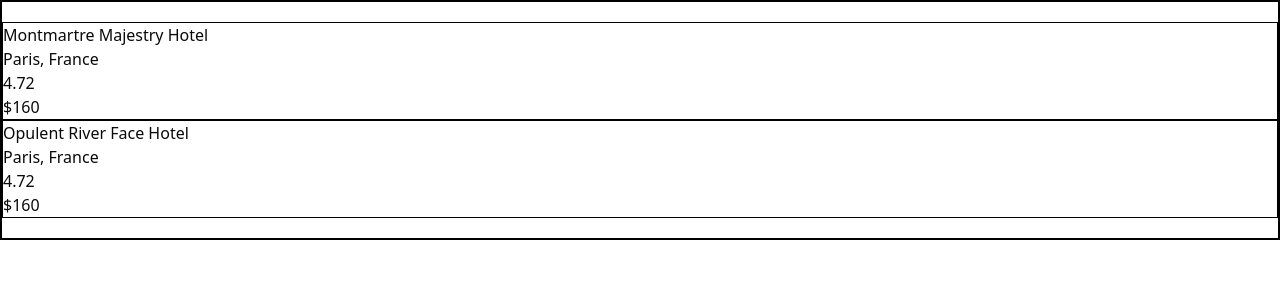
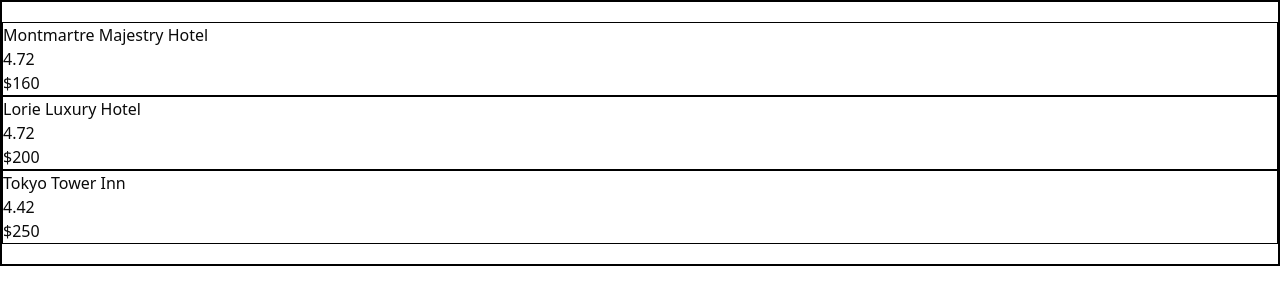
Before and after one commit to Delaksan-Sritharan/storefront, a React (Vite) app: page / in a window 1280 px wide. Shown: the top 304 px of the page. Built offline with nearby package versions, Linux system fonts and the light colour scheme.

Commit message:
feat: refactor App component to dynamically render HotelCard from data and add hotels data file

```diff
--- a/src/App.jsx
+++ b/src/App.jsx
@@ -1,22 +1,19 @@
 import HotelCard from "./HotelCard";
-
+import { hotels } from "./data";
 function App() {
   return (
     <div className="py-5 border-2 border-black">
-      <HotelCard
-        name="Montmartre Majestry Hotel"
-        location="Paris, France"
-        rating={4.7}
-        reviews={["K", "L"]}
-        price={160}
-      />
-      <HotelCard
-        name="Opulent River Face Hotel"
-        location="Paris, France"
-        rating={4.7}
-        reviews={["K", "L"]}
-        price={160}
-      />
+      {hotels.map((hotel, i) => {
+        return (
+          <HotelCard
+            name={hotel.name}
+            Location={hotel.location}
+            rating={hotel.rating}
+            reviews={hotel.reviews}
+            price={hotel.price}
+          />
+        );
+      })}
     </div>
   );
 }
--- /dev/null
+++ b/src/data.js
@@ -0,0 +1,23 @@
+const hotels = [
+    {
+        name: "Montmartre Majestry Hotel",
+        location: "Paris, France",
+        rating: 4.7,
+        reviews: ["K", "L"],
+        price: 160,
+    }, {
+        name: "Lorie Luxury Hotel",
+        location: "Sydeney, Australia",
+        rating: 4.7,
+        reviews: ["K", "L"],
+        price: 200,
+    }, {
+        name: "Tokyo Tower Inn",
+        location: "Paris, France",
+        rating: 4.4,
+        reviews: ["K", "L"],
+        price: 250,
+    }
+]
+
+export { hotels };
--- a/src/main.jsx
+++ b/src/main.jsx
@@ -1,5 +1,4 @@
 import { StrictMode } from 'react'
-import React from "react";
 import { createRoot } from "react-dom/client";
 import App from "./App.jsx";
 import "./index.css";
```
